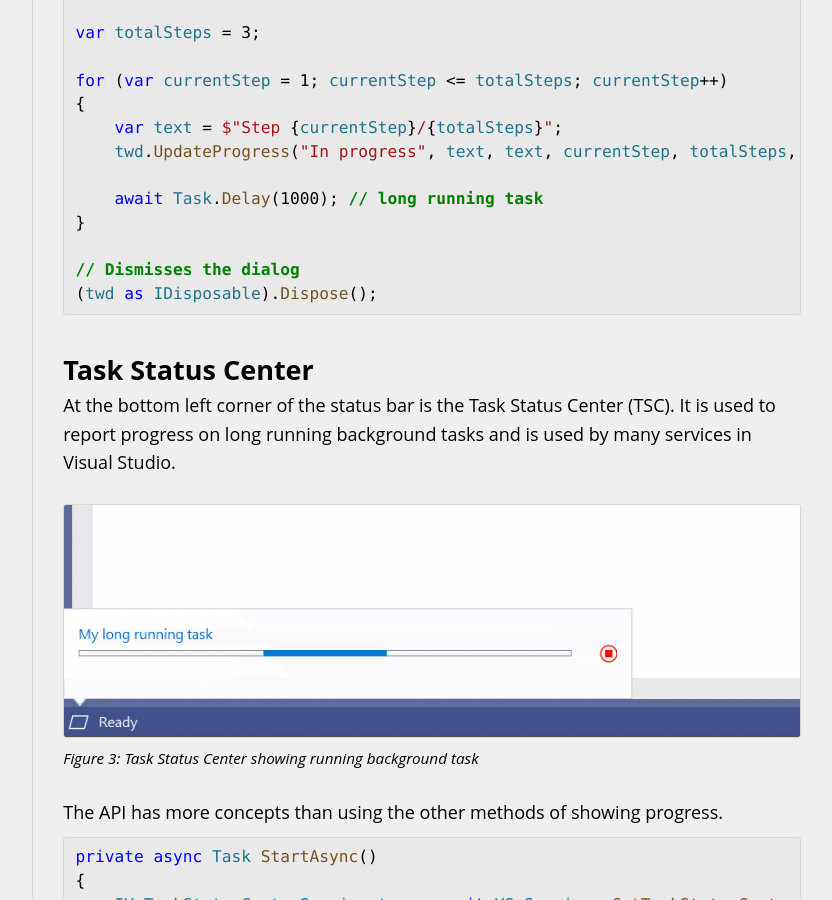
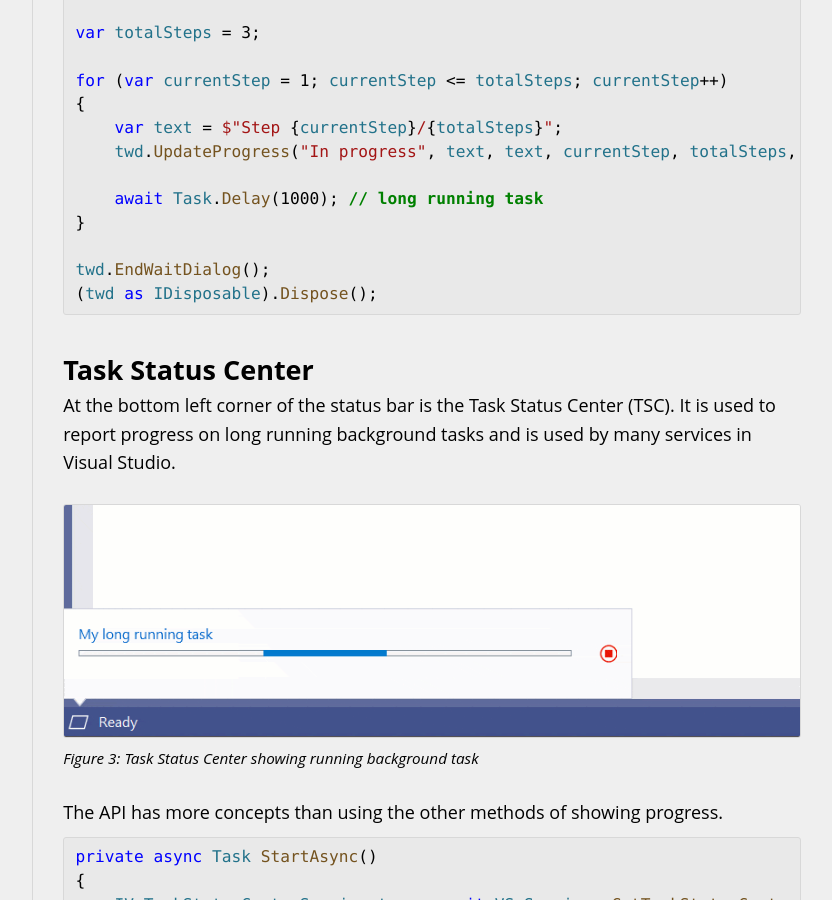
Before and after one commit to VsixCommunity/docs, a Jekyll site: the page built from docs/recipes/showing-progress.md, in a window 1280 px wide and 900 px high, scrolled down 1797 px. Shown: the whole window, without its empty margins (379-1211 px from the left). Built offline with Jekyll 4.4.1, drawn with Linux system fonts in a browser that asks for light colours.

Commit message:
Fix Threaded Wait Dialog example - allow the dialog to be shown again later.
EndWaitDialog has to be called; If EndWaitDialog isn't called the dialog won't be shown the next time IVsThreadedWaitDialog4.StartWaitDialog is called.

(Delete comment "// Dismisses the dialog" before "(twd as IDisposable).Dispose();" as the dialog will already have been closed by EndWaitDialog.)

````diff
--- a/docs/recipes/showing-progress.md
+++ b/docs/recipes/showing-progress.md
@@ -49,7 +49,7 @@ for (var currentStep = 1; currentStep <= totalSteps; currentStep++)
     await Task.Delay(1000); // long running task
 }
 
-// Dismisses the dialog
+twd.EndWaitDialog();
 (twd as IDisposable).Dispose();
 ```
 
````
